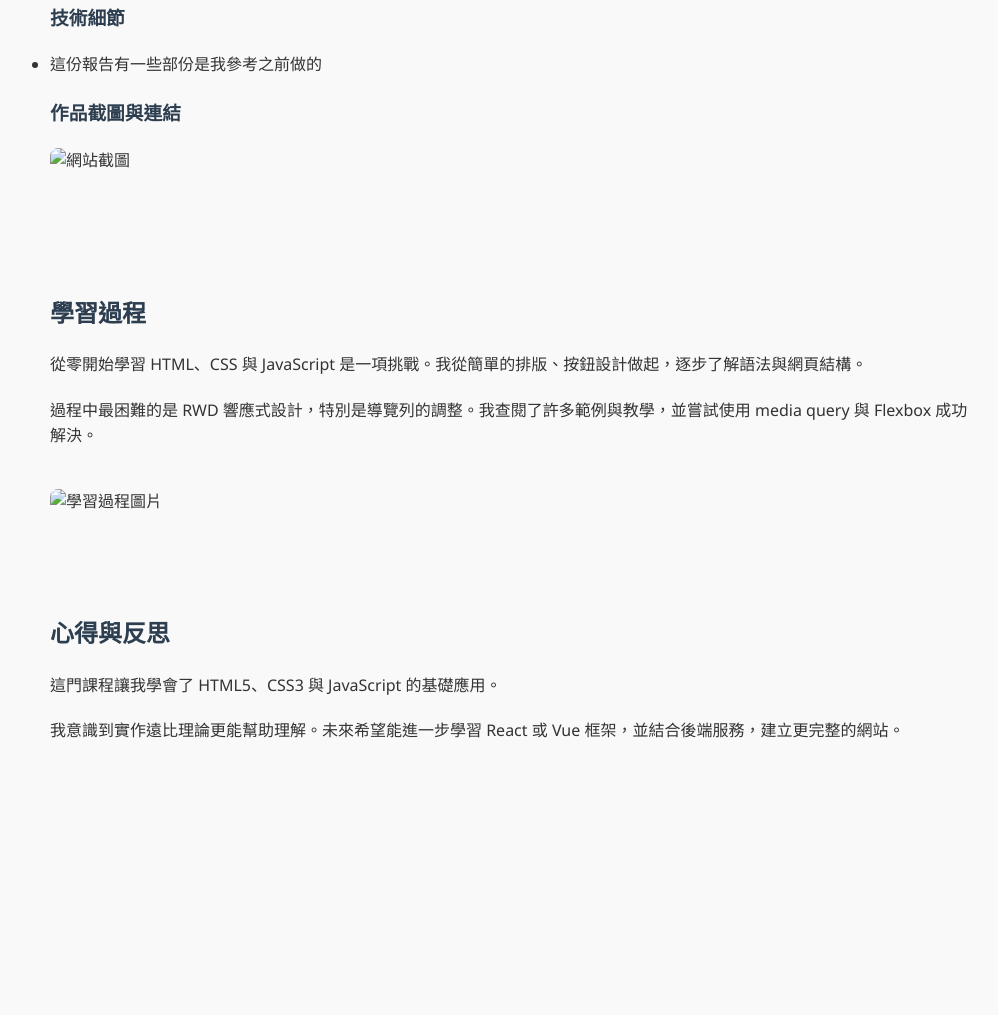
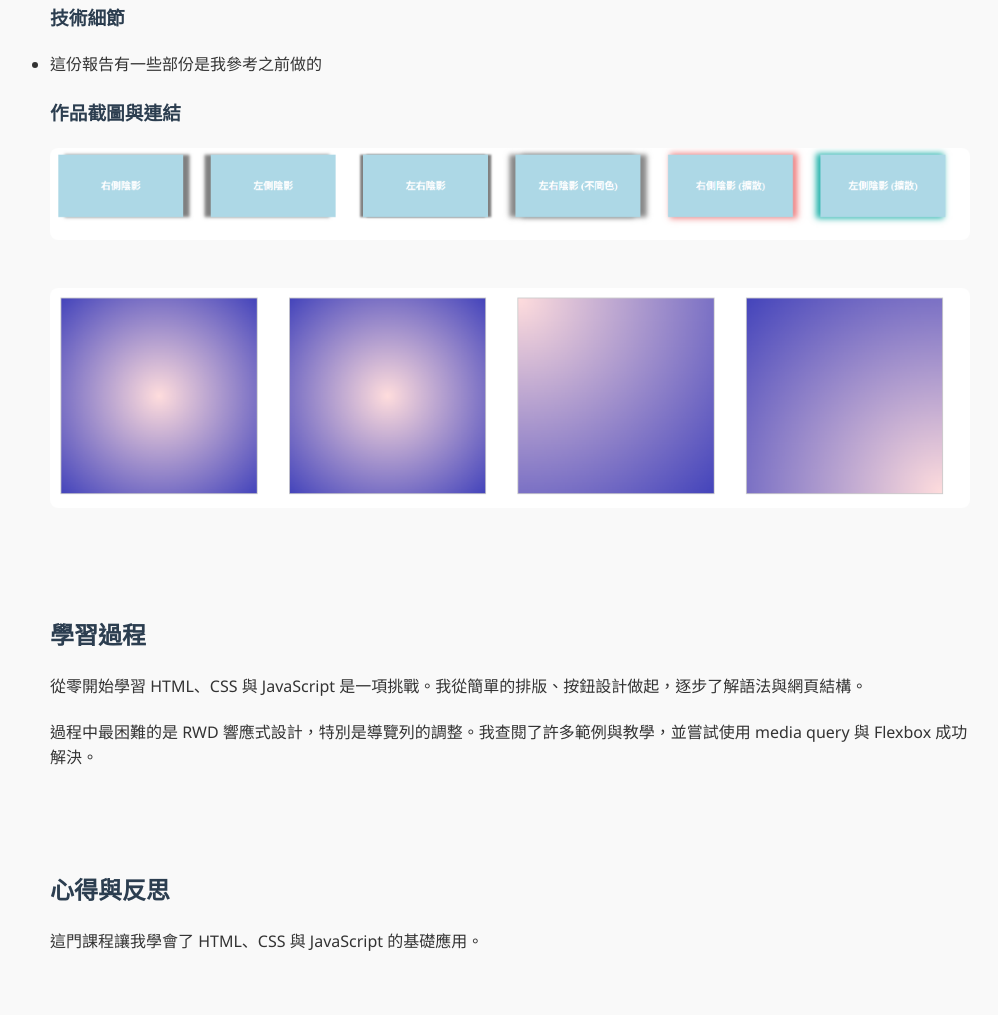
Before and after one commit to wqsaw/0, a plain HTML site: page 1.Html in a window 1280 px wide. Shown: the part 789-1804 px from the top of the page, without its empty margins (130-1128 px from the left). Before the commit the page ends 1593 px from the top, so only its background shows below. Drawn offline with Linux system fonts and the light colour scheme.

Commit message:
Add files via upload

```diff
--- a/1.Html
+++ b/1.Html
@@ -183,8 +183,8 @@
     </ul>
 
     <h3>作品截圖與連結</h3>
-    <img src="screenshot.jpg" alt="網站截圖">
-    <p><a href="https://yourwebsite.com" target="_blank"></a></p>
+    <img src="螢幕擷取畫面 2025-06-10 175349.png" alt="作品">
+    <img src="螢幕擷取畫面 2025-06-10 175400.png" alt="作品">
   </section>
 
   <!-- 學習過程 -->
@@ -192,14 +192,12 @@
     <h2>學習過程</h2>
     <p>從零開始學習 HTML、CSS 與 JavaScript 是一項挑戰。我從簡單的排版、按鈕設計做起，逐步了解語法與網頁結構。</p>
     <p>過程中最困難的是 RWD 響應式設計，特別是導覽列的調整。我查閱了許多範例與教學，並嘗試使用 media query 與 Flexbox 成功解決。</p>
-    <img src="learning-process.jpg" alt="學習過程圖片">
   </section>
 
   <!-- 心得與反思 -->
   <section id="reflection">
     <h2>心得與反思</h2>
-    <p>這門課程讓我學會了 HTML5、CSS3 與 JavaScript 的基礎應用。</p>
-    <p>我意識到實作遠比理論更能幫助理解。未來希望能進一步學習 React 或 Vue 框架，並結合後端服務，建立更完整的網站。</p>
+    <p>這門課程讓我學會了 HTML、CSS 與 JavaScript 的基礎應用。</p>
 
   </section>
 
```
